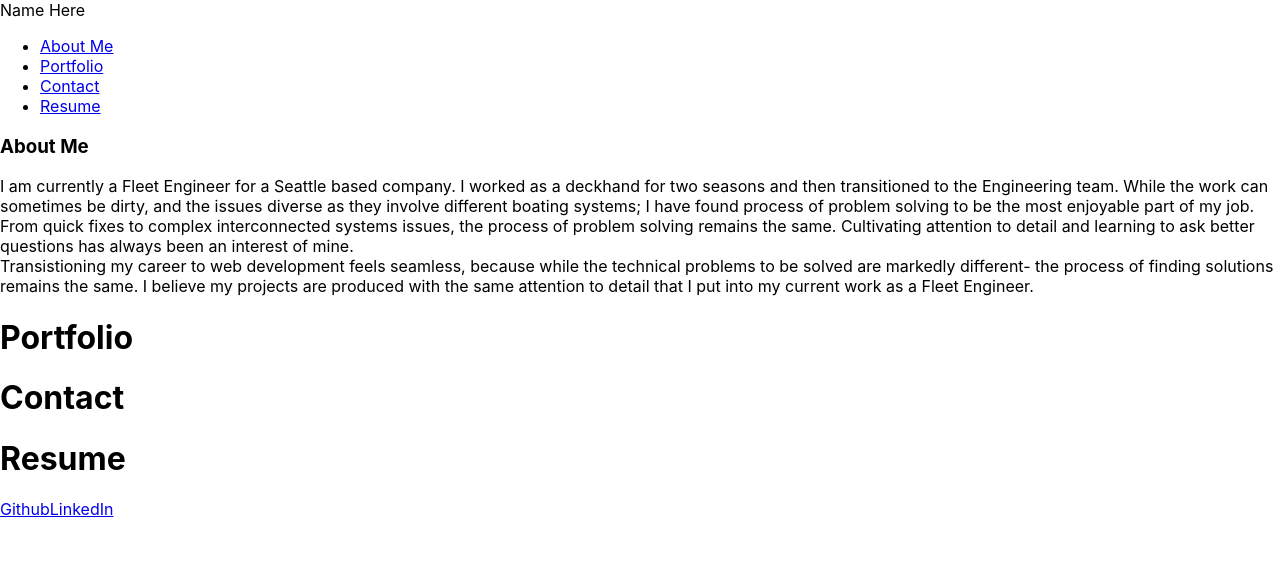
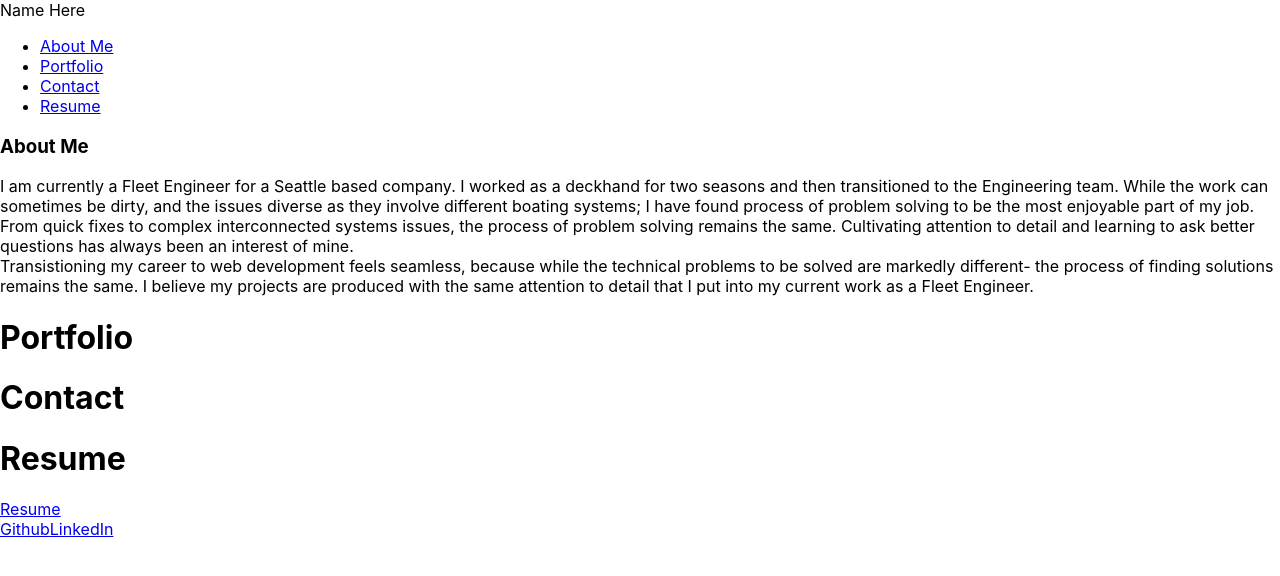
Before and after one commit to Diaz-Daniel/diaz-portfolio, a React (Create React App) app: page / in a window 1280 px wide. Shown: the top 576 px of the page. Built offline with nearby package versions, Linux system fonts and the light colour scheme.

Commit message:
link to resume added

```diff
--- a/src/components/resume/Resume.js
+++ b/src/components/resume/Resume.js
@@ -2,6 +2,9 @@ const Resume = () => {
   return (
     <div>
       <h1>Resume</h1>
+      <a href="https://1drv.ms/w/s!AvcTpeNXuDmNhxaRnOgEh-GvNnwU?e=re64jE">
+        Resume
+      </a>
     </div>
   );
 };
```
